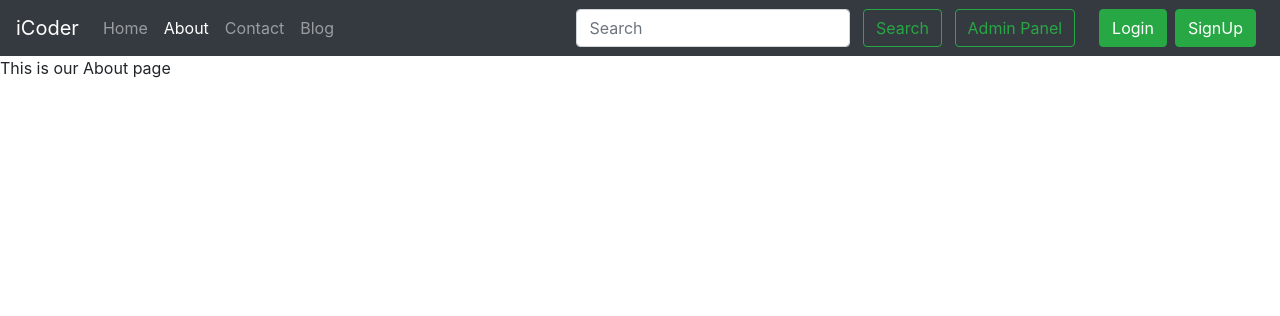
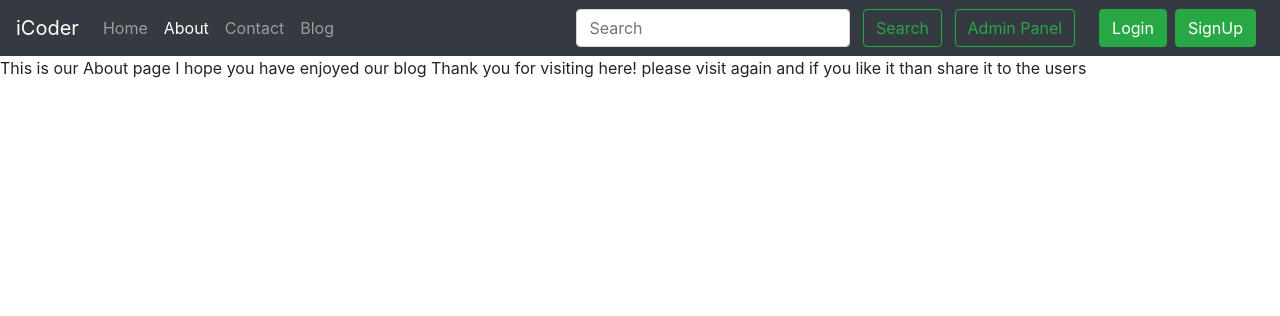
Before and after one commit to MohammadOsamacisin/Blog-, a Django app: page /about in a window 1280 px wide. Shown: the top 316 px of the page. Run offline with Django 3.2, Linux system fonts and the light colour scheme; some libraries are stand-ins or nearby versions.

Commit message:
changed some of strings in about.html

```diff
--- a/iCoder/templates/home/about.html
+++ b/iCoder/templates/home/about.html
@@ -3,4 +3,6 @@
 {% block aboutactive %}active{% endblock aboutactive %}
 {% block body %}
 This is our About page
+I hope you have enjoyed our blog
+Thank you for visiting here! please visit again and if you like it than share it to the users
 {% endblock body %}
```
